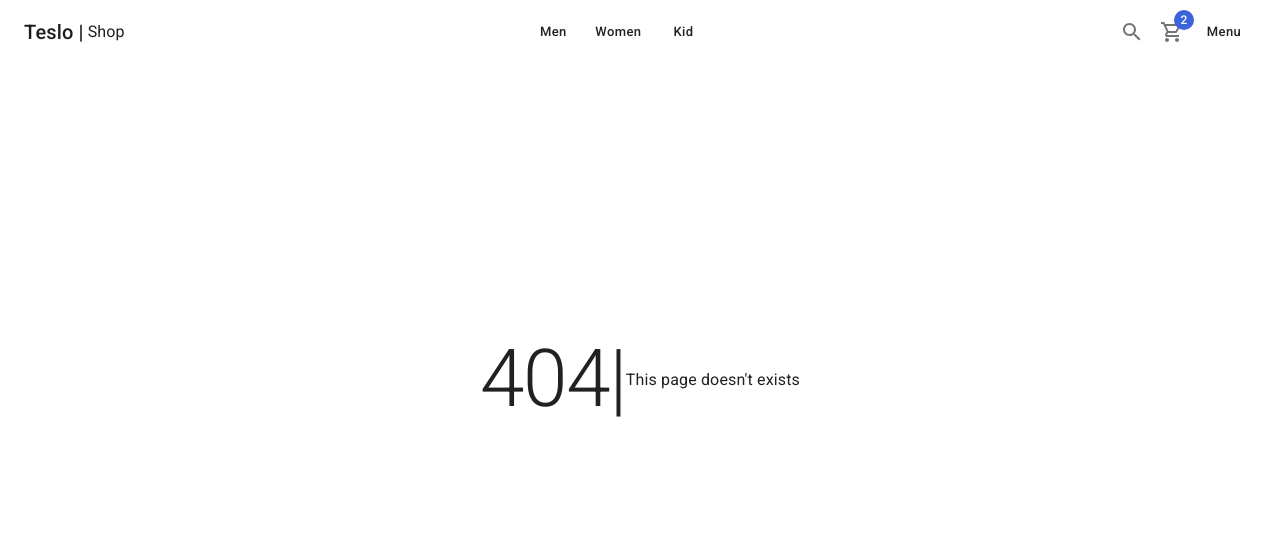
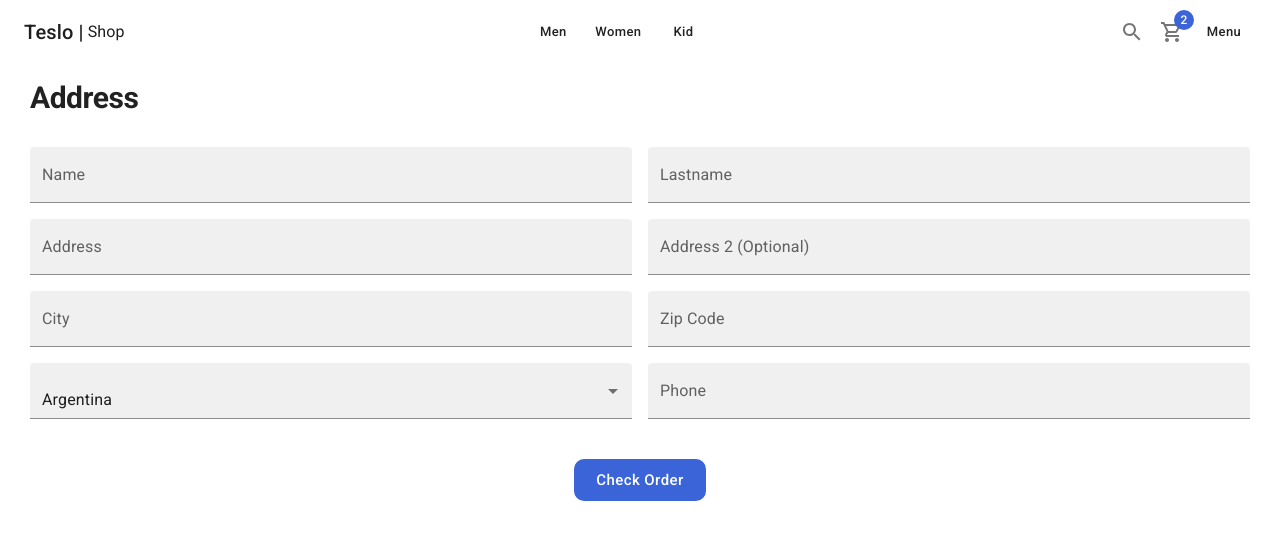
Before and after one commit to eacz/shop-nextjs, a Next.js app: page /checkout/address in a window 1280 px wide. Before the commit this address had no page. Shown: the top 540 px of the page. Built offline with nearby package versions, Linux system fonts and the light colour scheme.

Commit message:
add address page

```diff
--- a/src/components/cart/OrderSummary.tsx
+++ b/src/components/cart/OrderSummary.tsx
@@ -1,4 +1,4 @@
-import { Divider, Grid, Typography } from '@mui/material'
+import { Grid, Typography } from '@mui/material'
 
 const OrderSummary = () => {
   return (
--- /dev/null
+++ b/src/pages/checkout/address.tsx
@@ -0,0 +1,62 @@
+import { ShopLayout } from '@/components/layouts'
+import {
+  Typography,
+  Grid,
+  TextField,
+  FormControl,
+  InputLabel,
+  Select,
+  MenuItem,
+  Box,
+  Button,
+} from '@mui/material'
+
+const AddressPage = () => {
+  return (
+    <ShopLayout title='Address' pageDescription='Address where the product will be shiping'>
+      <Typography variant='h1' component='h1'>
+        Address
+      </Typography>
+      <Grid container spacing={2}  sx={{mt: 2}}>
+        <Grid item xs={12} sm={6}>
+          <TextField label='Name' variant='filled' fullWidth />
+        </Grid>
+        <Grid item xs={12} sm={6}>
+          <TextField label='Lastname' variant='filled' fullWidth />
+        </Grid>
+
+        <Grid item xs={12} sm={6}>
+          <TextField label='Address' variant='filled' fullWidth />
+        </Grid>
+        <Grid item xs={12} sm={6}>
+          <TextField label='Address 2 (Optional)' variant='filled' fullWidth />
+        </Grid>
+        <Grid item xs={12} sm={6}>
+          <TextField label='City' variant='filled' fullWidth />
+        </Grid>
+        <Grid item xs={12} sm={6}>
+          <TextField label='Zip Code' variant='filled' fullWidth />
+        </Grid>
+        <Grid item xs={12} sm={6}>
+          <FormControl fullWidth>
+            <Select variant='filled' label='Country' value={1}>
+              <MenuItem value={1}>Argentina</MenuItem>
+              <MenuItem value={2}>Uruguay</MenuItem>
+              <MenuItem value={3}>Chile</MenuItem>
+            </Select>
+          </FormControl>
+        </Grid>
+        <Grid item xs={12} sm={6}>
+          <TextField label='Phone' variant='filled' fullWidth />
+        </Grid>
+      </Grid>
+      <Box sx={{ mt: 5 }} display='flex' justifyContent='center'>
+        <Button color='secondary' className='circular-btn' size='large'>
+          Check Order
+        </Button>
+      </Box>
+    </ShopLayout>
+  )
+}
+
+export default AddressPage
```
